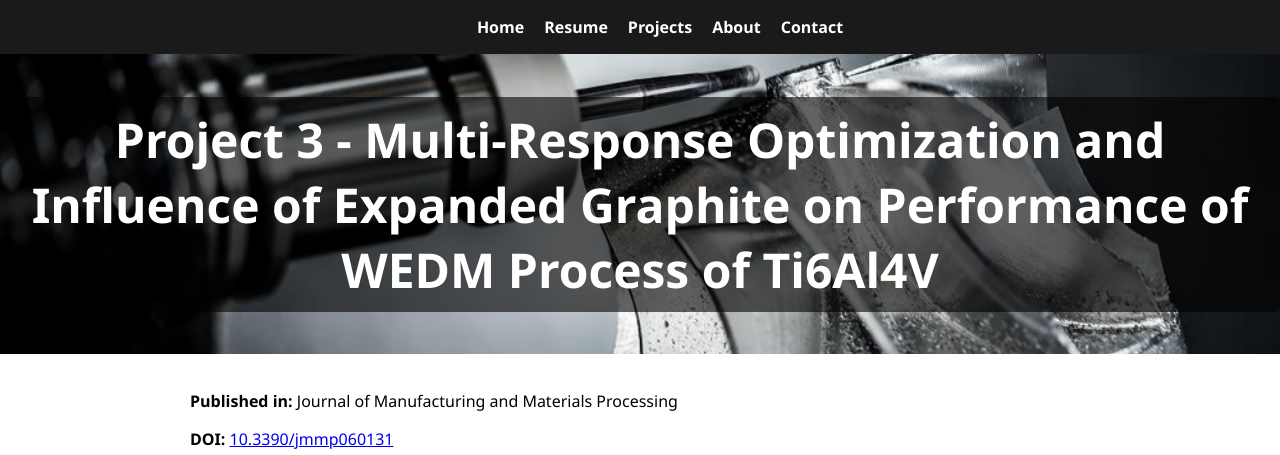
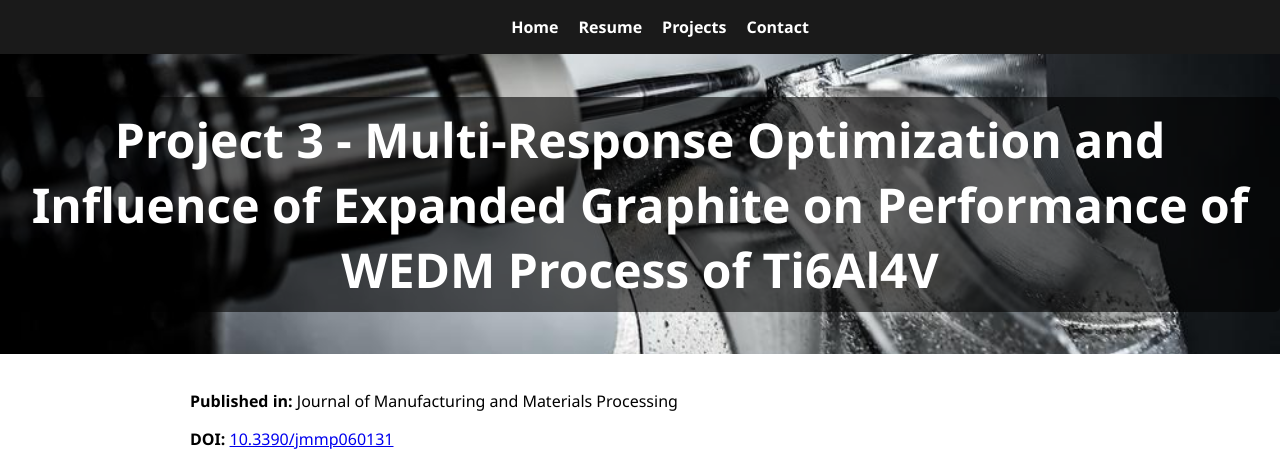
Before and after one commit to Yugshah2711/yugshah.github.io, a plain HTML site: page project3.html in a window 1280 px wide. Shown: the top 455 px of the page. Drawn offline with Linux system fonts and the light colour scheme.

Commit message:
Update project3.html

```diff
--- a/project3.html
+++ b/project3.html
@@ -153,8 +153,7 @@ nav {
             <li><a href="index.html">Home</a></li>
            <li><a href="resume.html">Resume</a></li>
             <li><a href="projects.html">Projects</a></li>
-            <li><a href="#about">About</a></li>
-            <li><a href="#contact">Contact</a></li>
+            <li><a href="contact.html">Contact</a></li>
         </ul>
     </nav>
 
```
